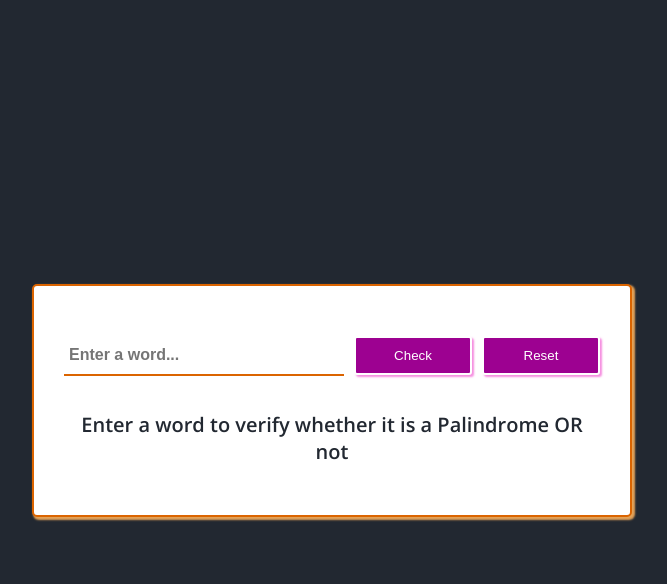
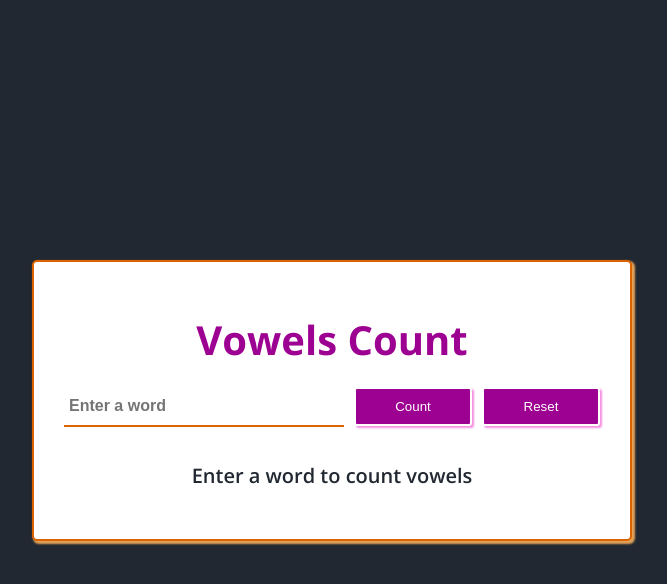
Before and after one commit to microservices-sportsshop/hcj-js-vowels-count, a plain HTML site: page src/index.html in a window 1280 px wide. Both pictures are taken after a click on the button "Reset". Shown: the whole page, without its empty margins (308-975 px from the left). Drawn offline with nearby package versions, Linux system fonts and the light colour scheme.

Commit message:
Initial Version

```diff
--- a/src/index.html
+++ b/src/index.html
@@ -10,18 +10,21 @@
 
     <script src="https://kit.fontawesome.com/1935d064dd.js" crossorigin="anonymous"></script>
 
-    <title>Palindrome Checker</title>
+    <title>Vowels Count</title>
 </head>
 
 <body>
     <section class="main">
-        <div class="container palindrome">
+        <div class="container vowelscount">
+            <h1 class="heading">Vowels Count</h1>
+
             <div class="input-and-buttons">
-                <input type="text" class="input-text" placeholder="Enter a word..." />
-                <button class="btn">Check</button>
+                <input type="text" class="input-text" placeholder="Enter a word" />
+                <button class="btn">Count</button>
                 <button class="btn reset">Reset</button>
             </div>
-            <p class="result">Enter a word to verify whether it is a Palindrome OR not</p>
+
+            <p class="result">Enter a word to count vowels</p>
         </div>
     </section>
 
--- a/src/script.js
+++ b/src/script.js
@@ -1,32 +1,31 @@
 document.addEventListener("DOMContentLoaded", () => {
-    const btnCheck = document.querySelector(".btn");
+    const btnCount = document.querySelector(".btn");
     const btnReset = document.querySelector(".reset");
     const result = document.querySelector(".result");
 
-    const isPalindrome = (str) => {
-        const len = str.length;
-        const start = str.substring(0, Math.floor(len / 2)).toLowerCase();
-        const end = str.substring(len - Math.floor(len / 2)).toLowerCase();
-        const reverseEnd = [...end].reverse().join("");
-        return start === reverseEnd;
-    };
+    const countVowel = () => {
+        const word = document.querySelector(".input-text").value.trim(); // Get the word value inside the function
+        let vowelCount = 0;
 
-    const checkPalindrome = () => {
-        const word = document.querySelector(".input-text").value.trim();
+        console.log('Word: ', word);
 
-        if (word === "") {
-            result.innerHTML = "Please enter a word.";
-            return;
+        let wordVal = word.toLowerCase();
+
+        for (let i = 0; i < wordVal.length; i++) {
+            let letter = wordVal[i];
+            if (letter.match(/([a,e,i,o,u])/)) {
+                vowelCount++;
+            }
         }
 
-        result.innerHTML = `${word.toUpperCase()} is ${isPalindrome(word) ? '' : 'NOT '}a palindrome`;
+        result.innerHTML = `${word.toUpperCase()} has ${vowelCount} vowels`;
     };
 
     const resetForm = () => {
         document.querySelector(".input-text").value = "";
-        result.innerHTML = "Enter a word to verify whether it is a Palindrome OR not";
+        result.innerHTML = "Enter a word to count vowels";
     };
 
-    btnCheck.addEventListener("click", checkPalindrome);
+    btnCount.addEventListener("click", countVowel);
     btnReset.addEventListener("click", resetForm);
 });
--- a/src/styles.css
+++ b/src/styles.css
@@ -41,13 +41,21 @@ body {
   padding: 0 20px;
 }
 
-.palindrome {
+.vowelscount {
   width: 60rem;
   background: var(--white);
   padding: 5rem 3rem;
   border-radius: 5px;
   box-shadow: 2px 2px 2px 1px rgba(248, 175, 92, 0.9);
   border: 2px solid var(--color-sec);
+}
+
+.heading {
+  text-align: center;
+  font-size: 4rem;
+  font-weight: 700;
+  color: var(--color-primary);
+  margin-bottom: 2rem;
 }
 
 .input-and-buttons {
@@ -69,7 +77,8 @@ body {
 
 .btn {
   width: 25%;
-  margin-left: 10px; /* Add margin to create space between the buttons */
+  margin-left: 10px;
+  /* Add margin to create space between the buttons */
   padding: 1rem 5px;
   outline: none;
   border-radius: 3px;
```
